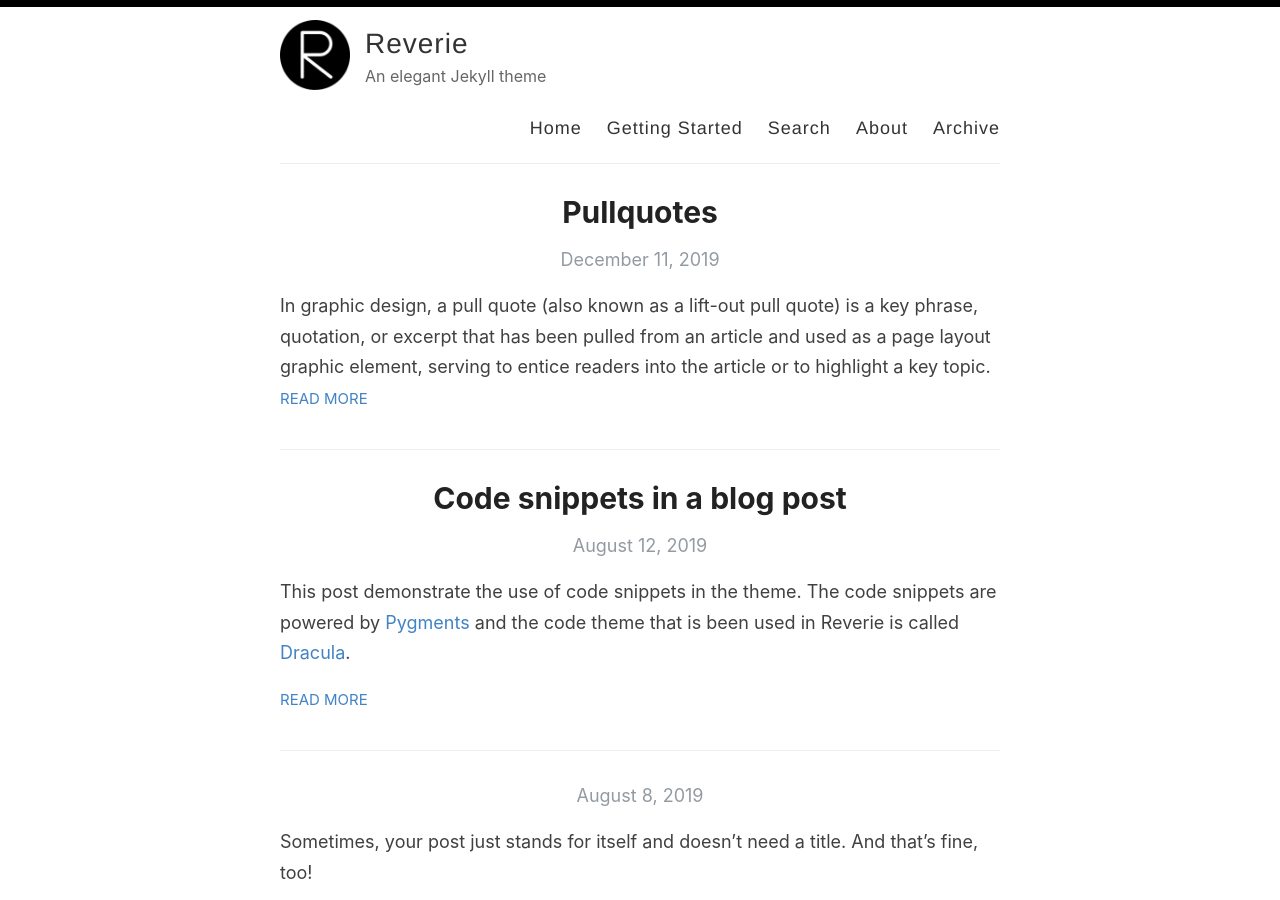
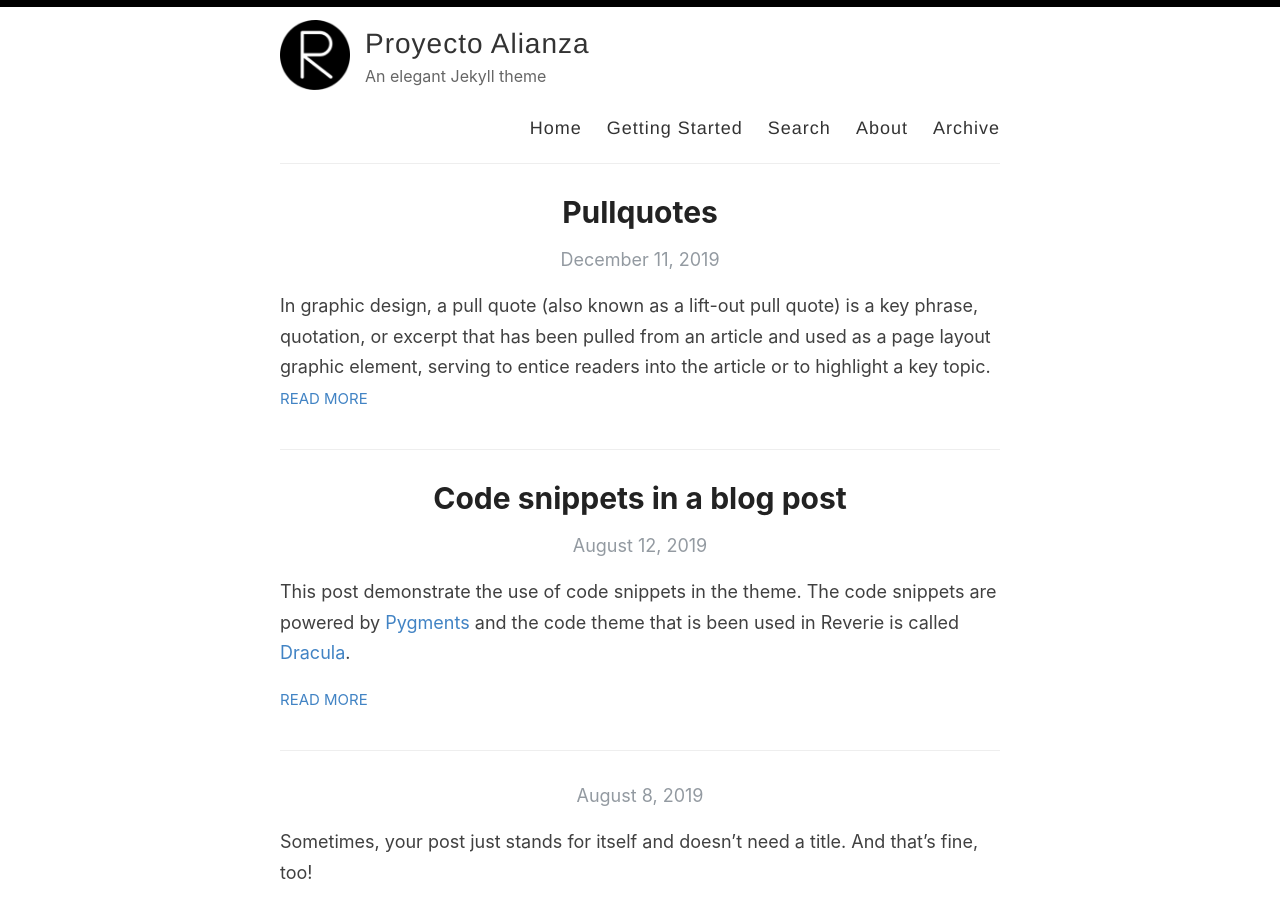
Before and after one commit to Mildred97/Alianza, a Jekyll site: the page built from index.html, in a window 1280 px wide and 900 px high. Built offline with Jekyll 4.4.1, drawn with Linux system fonts in a browser that asks for light colours; the list of posts is cut into pages by our own code.

Commit message:
Update _config.yml
Prueba de título

```diff
--- a/_config.yml
+++ b/_config.yml
@@ -3,10 +3,10 @@
 #
 
 # Name of your site (displayed in the header)
-name: Reverie
+name: Proyecto Alianza
 
 # Name of the author
-author: Amit Merchant
+author: Equipo 11
 
 # Short bio or description (displayed in the header)
 description: An elegant Jekyll theme
```
